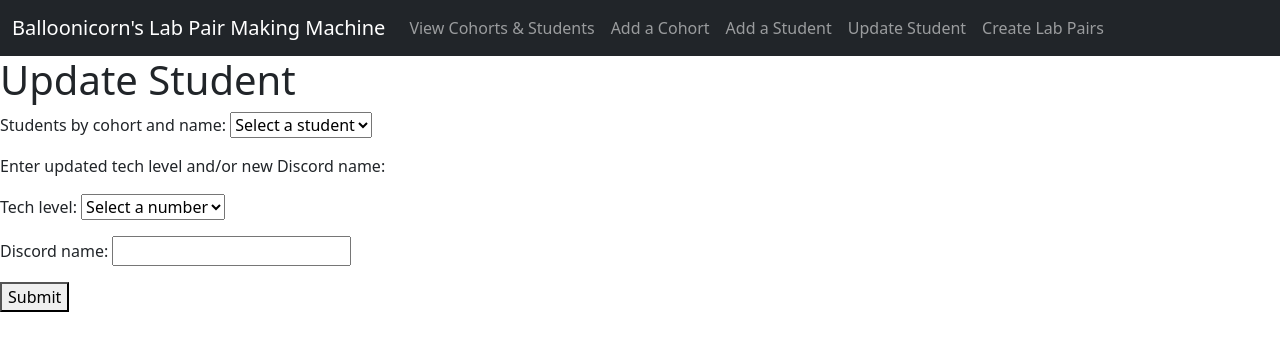
After one commit to mearajennifer/lab-pairs-db, a Flask app: page /update-students in a window 1280 px wide. The commit adds this page. Shown: the top 351 px of the page. Run offline with Flask 2, Linux system fonts and the light colour scheme; tables that the repository leaves empty hold one stand-in row (values such as "Sample post").

Commit message:
Create update students route and update others

```diff
--- a/crud.py
+++ b/crud.py
@@ -87,6 +87,10 @@ def create_new_cohort_directly(cohort_id, title, cohort_number, description, nic
 
     return new_cohort
 
+def get_all_cohorts():
+    cohorts = Cohort.query.all()
+    return cohorts
+
 def create_new_student(fname, lname, cohort_id):
     student = Student(fname=fname, lname=lname, cohort_id=cohort_id)
     db.session.add(student)
@@ -98,6 +102,10 @@ def create_new_student_all_fields(fname, lname, cohort_id, tech_level=None, disc
                    cohort_id=cohort_id, discord_name=discord_name)
     db.session.add(student)
     db.session.commit()
+    return student
+
+def find_student(student_id):
+    student = Student.query.filter_by(student_id=student_id).first()
     return student
 
 def update_student_tech_level(student_id, tech_level):
--- a/server.py
+++ b/server.py
@@ -40,11 +40,11 @@ def add_cohort_form():
             return redirect("/")
 
         cohort = crud.create_new_cohort_with_api(cohort_id)
-        if cohort:
-            flash(f"Cohort {cohort.title} added!")
+        if not cohort:
+            flash("Cohort not found! Please try again.")
             return redirect("/")
 
-        flash("Cohort not found! Please try again.")
+        flash(f"Cohort {cohort.title} added!")
         return redirect("/")
 
 @app.route("/manually-add-cohort", methods=["POST"])
@@ -80,6 +80,18 @@ def manually_add_cohort_form():
     flash(f"Cohort {cohort.cohort_id} added!")
     return redirect("/")
 
+@app.route("/view-cohorts", methods=["GET"])
+def show_all_cohorts():
+    """Display all cohorts in db."""
+
+    cohorts = crud.get_all_cohorts()
+
+    if not cohorts:
+        flash("There are no cohorts in the database.")
+        return redirect("/add-cohort")
+
+    return render_template("view-cohorts.html", cohorts=cohorts)
+
 
 ##################################################################
 # STUDENT ROUTES #
@@ -100,8 +112,37 @@ def add_students_form():
         discord_name = request.form.get("discord_name", None)
 
         student = crud.create_new_student_all_fields(fname, lname, cohort_id, tech_level, discord_name)
-        flash("Student {student.fname} {student.lname} added!")
+        flash(f"Student {student.fname} {student.lname} added!")
         return redirect("/")
+
+@app.route("/update-students", methods=["GET", "POST"])
+def update_students_form():
+    """Display form to update students or process updates to student data & add to db."""
+
+    if request.method == "GET":
+        cohorts = crud.get_all_cohorts()
+        return render_template("update-students.html", cohorts=cohorts)
+
+    elif request.method == "POST":
+        student_id = request.form.get("student_id")
+        tech_level = request.form.get("tech_level", None)
+        discord_name = request.form.get("discord_name", None)
+        print(">>>>>>>>>>>>")
+        print(f"Student ID: {student_id}")
+
+        student = crud.find_student(student_id)
+        print(student)
+        if tech_level:
+            student = crud.update_student_tech_level(student.student_id, tech_level)
+            print("Tech level updated!")
+
+        if discord_name:
+            student = crud.update_student_discord_name(student.student_id, discord_name)
+            print("Discord name updated!")
+
+        print(">>>>>>>>>>>>")
+        flash(f"The changes you requested for {student.fname} {student.lname} were completed!")
+        return redirect("/update-students")
 
 ##################################################################
 # LAB PAIR ROUTES #
--- a/templates/add-students.html
+++ b/templates/add-students.html
@@ -1,6 +1,6 @@
 {% extends 'base.html' %}
 
-{% block title %}Lab Pairs: Home{% endblock %}
+{% block title %}Lab Pairs: Add Students{% endblock %}
 
 {% block head %}{% endblock %}
 
--- a/templates/base.html
+++ b/templates/base.html
@@ -17,10 +17,13 @@
 
     <!-- Load our stylesheet -->
     <link rel="stylesheet" href="/static/css/base-styles.css">
+
     {% block head %}{% endblock %}
+
   </head>
+
   <body>
-    <nav class="navbar navbar-expand-lg navbar-light bg-light">
+    <nav class="navbar navbar-expand-lg navbar-dark bg-dark">
       <div class="container-fluid">
         <a class="navbar-brand" href="/">
           Balloonicorn's Lab Pair Making Machine
@@ -30,7 +33,11 @@
         </button>
         <div class="collapse navbar-collapse" id="navbarSupportedContent">
           <ul class="navbar-nav me-auto mb-2 mb-lg-0">
-
+            <li class="nav-item active"><a class="nav-link" href="/view-cohorts" method="GET">View Cohorts & Students</a></li>
+            <li class="nav-item active"><a class="nav-link" href="/add-cohort" method="GET">Add a Cohort</a></li>
+            <li class="nav-item active"><a class="nav-link" href="/add-students" method="GET">Add a Student</a></li>
+            <li class="nav-item active"><a class="nav-link" href="/update-students">Update Student</a></li>
+            <li class="nav-item active"><a class="nav-link" href="#">Create Lab Pairs</a></li>
           </ul>
         </div>
       </div>
--- /dev/null
+++ b/templates/update-students.html
@@ -0,0 +1,50 @@
+{% extends 'base.html' %}
+
+{% block title %}Lab Pairs: Update Student{% endblock %}
+
+{% block head %}{% endblock %}
+
+{% block body %}
+<h1>Update Student</h1>
+
+<div>
+    <form action="/update-students" method="POST">
+        <p>
+            <label for="student-id-input">Students by cohort and name:</label>
+            <select id="student-id-input" name="student_id">
+                <option value="" selected>Select a student</option>
+                {% for cohort in cohorts|sort(attribute='start_date') %}
+                    <optgroup label="{{ cohort.cohort_id }}">
+                    {% for student in cohort.students|sort(attribute='fname') %}
+                        <option value="{{ student.student_id }}">{{ student.fname }} {{ student.lname }}</option>
+                    {% endfor %}
+                    </optgroup>
+                {% endfor %}
+            </select>
+        </p>
+
+        <p>Enter updated tech level and/or new Discord name:</p>
+        <p>
+            <label for="tech-level-input">Tech level:</label>
+            <select id="tech-level-input" name="tech_level">
+                <option value="" selected>Select a number</option>
+                {% for i in range(1, 11) %}
+                    <option value="{{ i }}">{{ i }}</option>
+                {% endfor %}
+            </select>
+        </p>
+
+        <p>
+            <label for="discord-name-input">Discord name:</label>
+            <input type="text" id="discord-name-input" name="discord_name">
+        </p>
+
+        <p>
+            <button type="submit">Submit</button>
+        </p>
+    </form>
+</div>
+
+{% endblock %}
+
+{% block after_body %}{% endblock %}
```
Also changed, not shown: templates/index.html (+3 -5 lines), templates/view-cohorts.html (+11 -2 lines).
